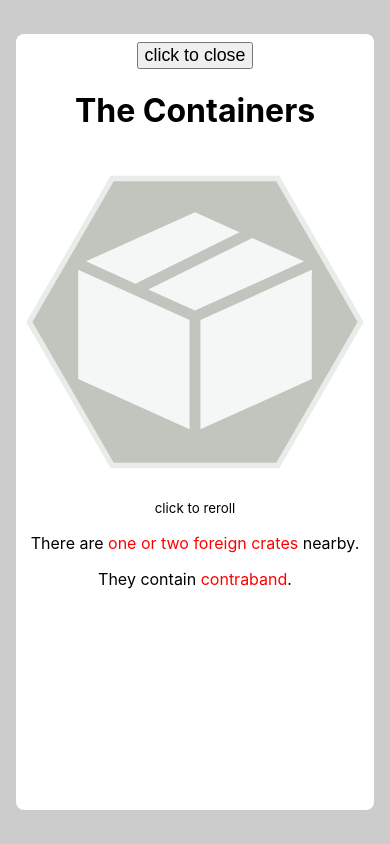
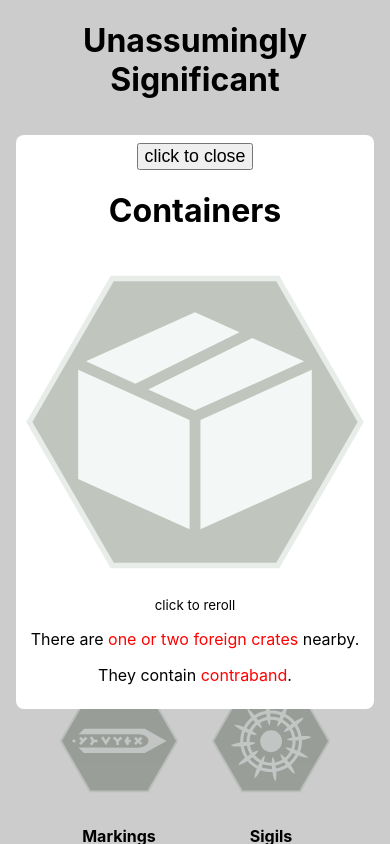
Before and after one commit to davidvdev/unassumingly-significant, a React (Vite) app: page / in a window 390 px wide. Both pictures are taken after a click on the element "Containers". Shown: the top 844 px of the page. Built offline with nearby package versions, Linux system fonts and the light colour scheme.

Commit message:
media queries on modal

```diff
--- a/src/Components/Modal/Modal.css
+++ b/src/Components/Modal/Modal.css
@@ -1,5 +1,5 @@
 .Modal {
-    position: sticky;
+    position: fixed;
     top: 0;
     display: flex;
     justify-content: center;
@@ -14,6 +14,20 @@
     border-radius: 0.5em;
     padding: 0.5em;
     width: 100%;
-    height: 90%;
+    height: fit-content;
     margin: 1em;
 }
+
+small {
+    display: block;
+}
+
+@media screen and (min-width: 768px) {
+    .content {
+        max-width: 50%;
+    }
+
+    .content img{
+        max-width: 300px;
+    }
+}
--- a/src/Components/Modal/Modal.tsx
+++ b/src/Components/Modal/Modal.tsx
@@ -48,7 +48,7 @@ const Modal = (props: Props) => {
         <div className="Modal" onClick={(event) => {clickArea(event)}}>
             <div className='content'>
                 <button onClick={() => {props.setModalOpen(false)}}>click to close</button>
-                <h1>The {t.name}</h1>
+                <h1>{t.name}</h1>
                 <div className="icon" onClick={() => setText(textGen(t.name))}>
                     <img src={props.svg}/>
                     <small>click to reroll</small>
```
